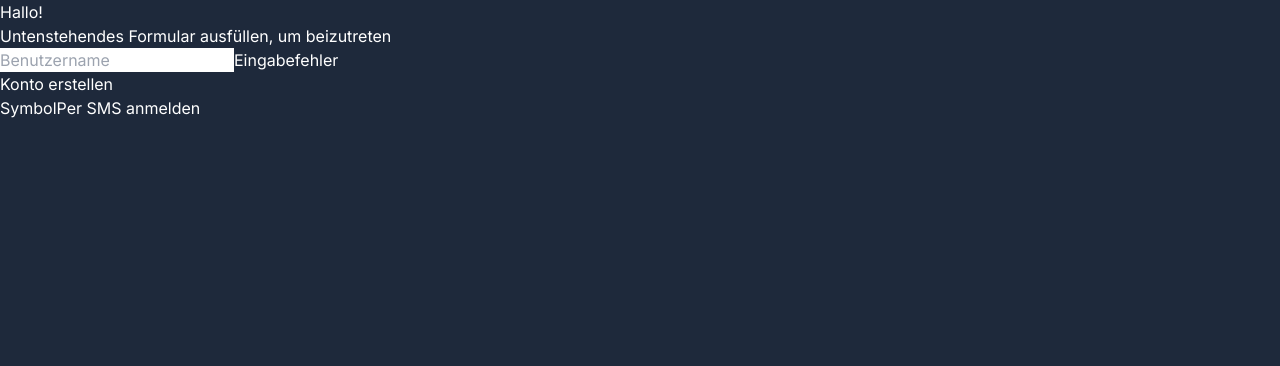
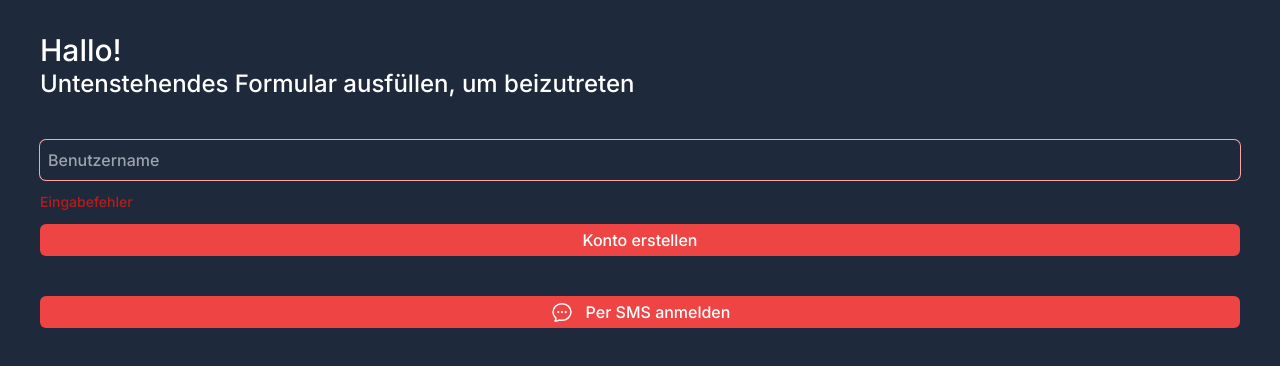
Before and after one commit to HannesCho/Apfel-market, a Next.js app: page /create-account in a window 1280 px wide. Shown: the top 366 px of the page. Built offline with nearby package versions, Linux system fonts and the light colour scheme.

Commit message:
style: add style to creat-account page

```diff
--- a/app/create-account/page.tsx
+++ b/app/create-account/page.tsx
@@ -1,23 +1,39 @@
+import { ChatBubbleOvalLeftEllipsisIcon } from "@heroicons/react/24/outline";
 import Link from "next/link";
 
 export default function CreateAccount() {
   return (
-    <div>
-      <div>
-        <h1>Hallo!</h1>
-        <h2>Untenstehendes Formular ausfüllen, um beizutreten</h2>
+    <div className="flex flex-col gap-10 *:font-medium px-10 py-8">
+      <div className="*:font-medium">
+        <h1 className="text-3xl">Hallo!</h1>
+        <h2 className="text-2xl">
+          Untenstehendes Formular ausfüllen, um beizutreten
+        </h2>
       </div>
-      <form>
-        <div>
-          <input type="text" placeholder="Benutzername" required />
-          <span>Eingabefehler</span>
+      <form className="flex flex-col gap-3">
+        <div className="flex flex-col gap-3">
+          <input
+            type="text"
+            placeholder="Benutzername"
+            required
+            className="p-2 bg-transparent rounded-md outline-none ring-1 ring-red-300 focus:ring-2 focus:ring-red-400 focus:rounded-md"
+          />
+          <span className="text-sm text-red-700">Eingabefehler</span>
         </div>
-        <button>Konto erstellen</button>
+        <button className="w-full h-8 bg-red-500 rounded-md hover:bg-red-400">
+          Konto erstellen
+        </button>
       </form>
       <div>
-        <Link href="/sms"></Link>
-        <span>Symbol</span>
-        <span>Per SMS anmelden</span>
+        <Link
+          href="/sms"
+          className="flex flex-row items-center justify-center gap-3 text-white primary-btn"
+        >
+          <span>
+            <ChatBubbleOvalLeftEllipsisIcon className="size-6" />
+          </span>
+          <span>Per SMS anmelden</span>
+        </Link>
       </div>
     </div>
   );
```
